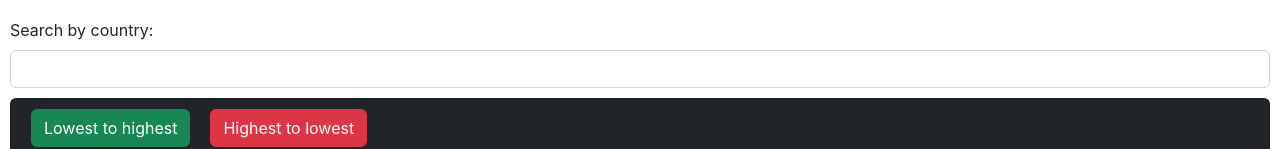
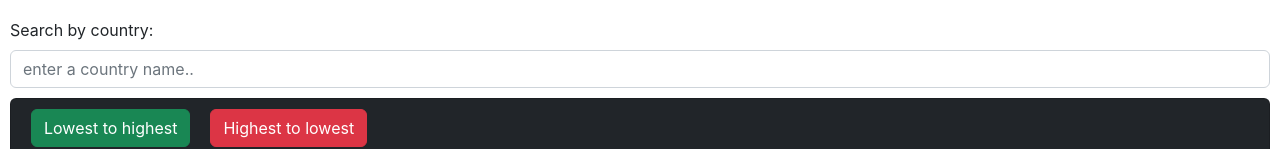
Before and after one commit to bazadough1997r/corona-virus-dashboard, a React (Create React App) app: page / in a window 1280 px wide. Shown: the part 238-387 px from the top of the page. Built offline with nearby package versions, Linux system fonts and the light colour scheme; no server answers.

Commit message:
palceholder fixed

```diff
--- a/src/forms/SearchForm.js
+++ b/src/forms/SearchForm.js
@@ -4,7 +4,7 @@ export const SearchForm = ({ changeHandler }) => {
   return (
     <div style={{ margin: "10px" }}>
       <Form.Label>Search by country:</Form.Label>
-      <Form.Control onChange={changeHandler} type="text" />
+      <Form.Control onChange={changeHandler} type="text" placeholder="enter a country name.." />
     </div>
   );
 };
```
